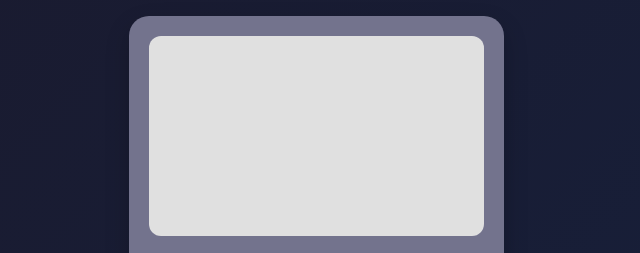
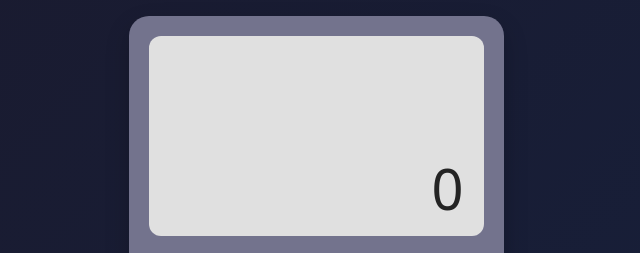
Before and after one commit to Dzmitryuser/Simple-Calculator, a website built with Vite: page index.html in a window 1280 px wide. Shown: the top 253 px of the page, 324-964 px from the left. Built offline with nearby package versions, Linux system fonts and the light colour scheme.

Commit message:
zero added

```diff
--- a/index.html
+++ b/index.html
@@ -12,7 +12,7 @@
       <div class="screen">
         <div class="error-screen nodisplay"></div>
         <div class="operations"></div>
-        <div class="answer"></div>
+        <div class="answer">0</div>
       </div>
 
       <div class="keybord">
```
